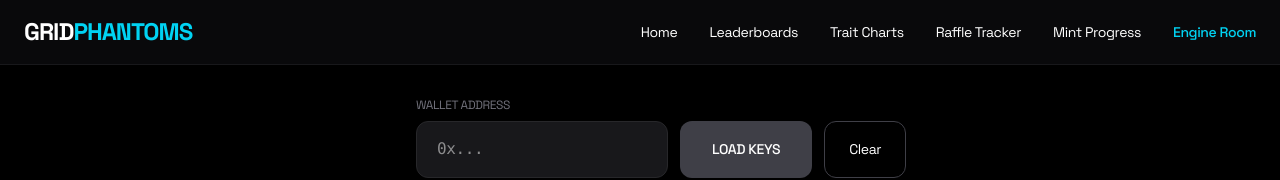
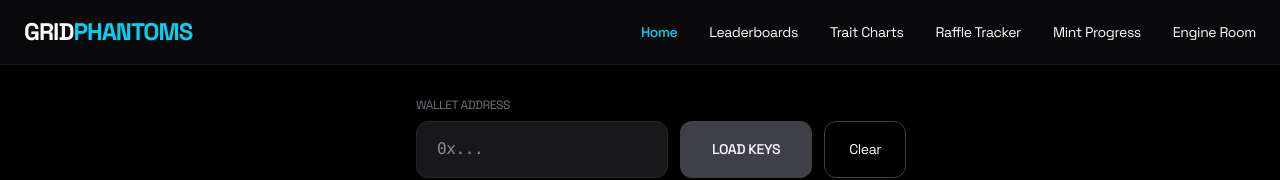
Before and after one commit to GridPhantoms/grid-keys-points, a Next.js app: page / in a window 1280 px wide. Shown: the top 180 px of the page. Built offline with nearby package versions, Linux system fonts and the light colour scheme.

Commit message:
Update Home page navigation with Engine Room link

```diff
--- a/app/page.tsx
+++ b/app/page.tsx
@@ -336,26 +336,53 @@ export default function GridKeysPoints() {
     </Link>
 
     <div className="hidden md:flex gap-8 text-sm">
-      <Link href="/" className="hover:text-cyan-400 transition-colors">Home</Link>
+      <Link
+        href="/"
+        className={`${pathname === '/' ? 'text-cyan-400 font-medium' : 'hover:text-cyan-400 transition-colors'}`}
+      >
+        Home
+      </Link>
       <Link href="/leaderboard" className="hover:text-cyan-400 transition-colors">Leaderboards</Link>
       <Link href="/trait-charts" className="hover:text-cyan-400 transition-colors">Trait Charts</Link>
       <Link href="/raffle" className="hover:text-cyan-400 transition-colors">Raffle Tracker</Link>
       <Link href="/mint-progress" className="hover:text-cyan-400 transition-colors">Mint Progress</Link>
-      <Link href="/engine" className="text-cyan-400 font-medium">Engine Room</Link>
+      <Link
+        href="/engine"
+        className="hover:text-cyan-400 transition-colors"
+      >
+        Engine Room
+      </Link>
     </div>
 
-    <button onClick={() => setMenuOpen(!menuOpen)} className="md:hidden text-3xl text-white">☰</button>
+    <button
+      onClick={() => setMenuOpen(!menuOpen)}
+      className="md:hidden text-3xl text-white focus:outline-none"
+    >
+      ☰
+    </button>
   </div>
 
   {menuOpen && (
     <div className="md:hidden bg-zinc-950 border-t border-zinc-900 py-6">
       <div className="flex flex-col gap-6 px-6 text-lg">
-        <Link href="/" onClick={() => setMenuOpen(false)}>Home</Link>
-        <Link href="/leaderboard" onClick={() => setMenuOpen(false)}>Leaderboards</Link>
-        <Link href="/trait-charts" onClick={() => setMenuOpen(false)}>Trait Charts</Link>
-        <Link href="/raffle" onClick={() => setMenuOpen(false)}>Raffle Tracker</Link>
-        <Link href="/mint-progress" onClick={() => setMenuOpen(false)}>Mint Progress</Link>
-        <Link href="/engine" onClick={() => setMenuOpen(false)} className="text-cyan-400 font-medium">Engine Room</Link>
+        <Link
+          href="/"
+          onClick={() => setMenuOpen(false)}
+          className={`${pathname === '/' ? 'text-cyan-400 font-medium' : 'hover:text-cyan-400 transition-colors'}`}
+        >
+          Home
+        </Link>
+        <Link href="/leaderboard" onClick={() => setMenuOpen(false)} className="hover:text-cyan-400 transition-colors">Leaderboards</Link>
+        <Link href="/trait-charts" onClick={() => setMenuOpen(false)} className="hover:text-cyan-400 transition-colors">Trait Charts</Link>
+        <Link href="/raffle" onClick={() => setMenuOpen(false)} className="hover:text-cyan-400 transition-colors">Raffle Tracker</Link>
+        <Link href="/mint-progress" onClick={() => setMenuOpen(false)} className="hover:text-cyan-400 transition-colors">Mint Progress</Link>
+        <Link
+          href="/engine"
+          onClick={() => setMenuOpen(false)}
+          className="hover:text-cyan-400 transition-colors"
+        >
+          Engine Room
+        </Link>
       </div>
     </div>
   )}
```
